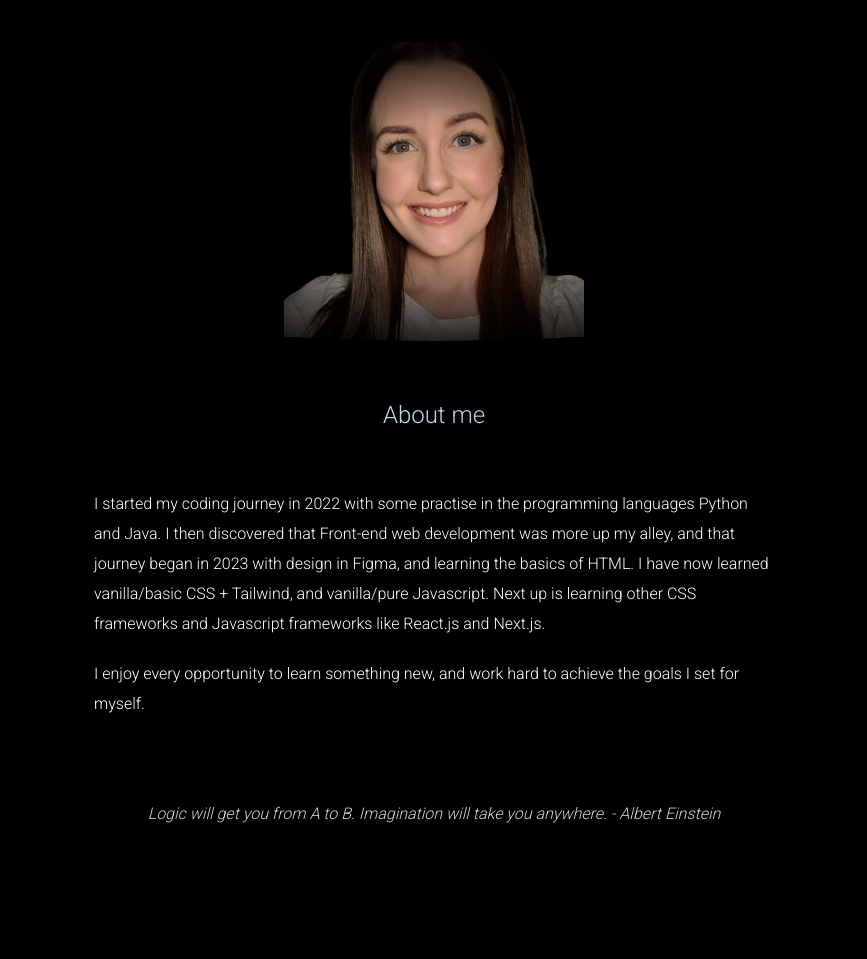
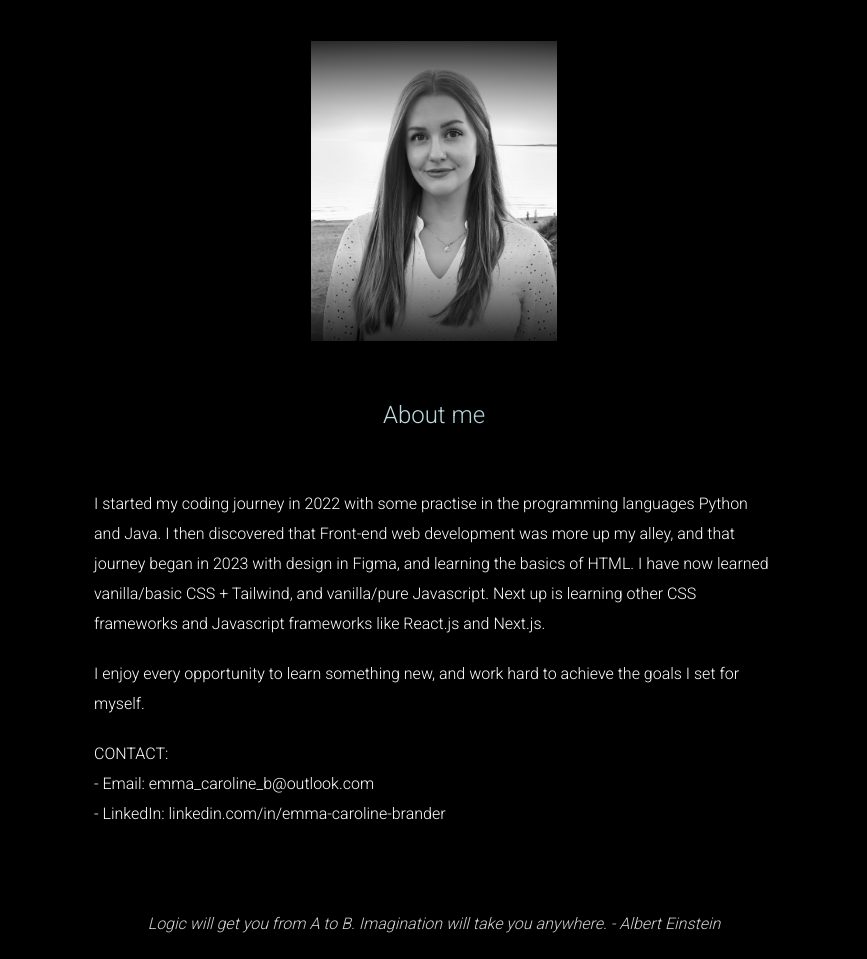
Before and after one commit to EmmaCaroline/portfolio, a plain HTML site: page about.html in a window 1280 px wide. Shown: the part 103-1062 px from the top of the page, without its empty margins (206-1073 px from the left). Before the commit the page ends 952 px from the top, so only its background shows below. Drawn offline with nearby package versions, Linux system fonts and the light colour scheme; a web font is replaced by a local one.

Commit message:
Added contact info

```diff
--- a/about.html
+++ b/about.html
@@ -29,7 +29,7 @@
     <main>
         <div class="about">
             <div class="image-container">
-                <img src="images/20230825828954068911827800_Kopi_optimized_200-removebg-preview.png" class="background2">
+                <img src="images/20240708_022445.jpg" class="background2">
             </div>
             <h2>About me</h2>
             <p>I started my coding journey in 2022 with some practise in the programming languages Python and Java. I then discovered that
@@ -37,6 +37,7 @@
                 HTML. I have now learned vanilla/basic CSS + Tailwind, and vanilla/pure Javascript. Next up is learning other CSS frameworks and
                 Javascript frameworks like React.js and Next.js.</p>
             <p>I enjoy every opportunity to learn something new, and work hard to achieve the goals I set for myself.</p>
+            <p>CONTACT:<br>- Email: emma_caroline_b@outlook.com<br>- LinkedIn: <a href="https://www.linkedin.com/in/emma-caroline-brander-111384318/" target="_blank">linkedin.com/in/emma-caroline-brander</a></p>
             <p class="italic-font">Logic will get you from A to B. Imagination will take you anywhere. - Albert Einstein</p>
         </div>
     </main>
--- a/css/styles.css
+++ b/css/styles.css
@@ -336,7 +336,6 @@ button {
     max-height: 100%;
     max-width: 100%;
     object-fit: contain;
-    border-radius: 50%;
 }
 
 .background2 {
```
Also changed, not shown: images/20240708_022445.jpg (added).
